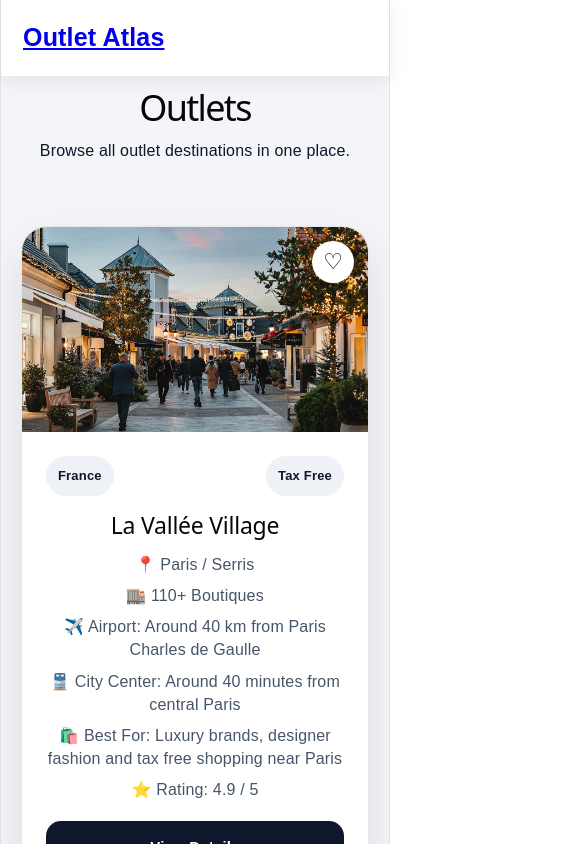
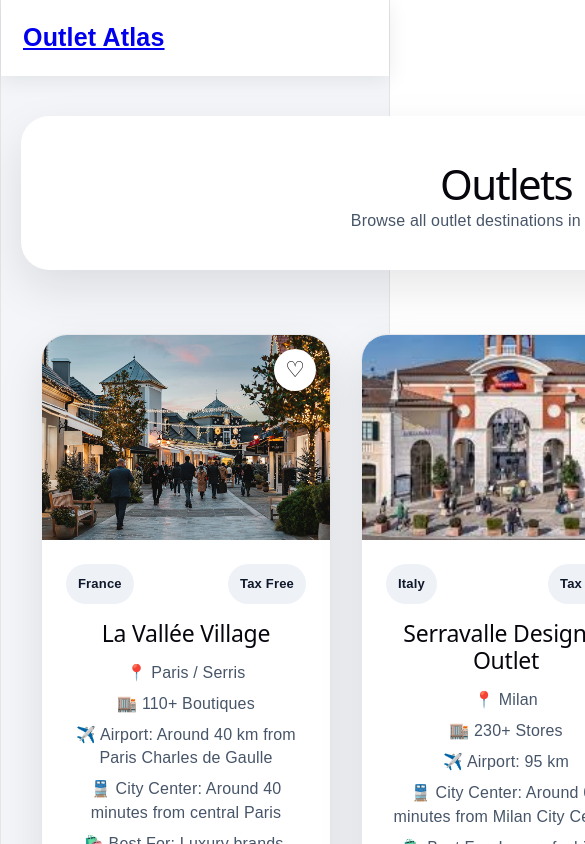
Before and after one commit to emirhandmr93/outlet-atlas, a React (Vite) app: page /outlets in a window 390 px wide. Shown: the top 844 px of the page, 585 px wide, since content can reach past the window. Built offline with nearby package versions, Linux system fonts and the light colour scheme.

Commit message:
Improve countries page and country filtering

```diff
--- a/src/App.css
+++ b/src/App.css
@@ -535,3 +535,119 @@
               background: #111827 !important;
               color: white;
               }
+              .page-container {
+                max-width: 1240px;
+                margin: 0 auto;
+                padding: 40px 20px;
+                }
+
+                .content-page {
+                background: white;
+                padding: 36px;
+                border-radius: 28px;
+                box-shadow: 0 18px 45px rgba(15, 23, 42, 0.1);
+                width: 100%;
+                }
+
+                .countries-grid {
+                margin-top: 30px;
+                display: grid;
+                grid-template-columns: repeat(3, 1fr) ;
+                gap: 20px;
+              }
+
+
+
+                .content-page h1 {
+                font-size: 42px;
+                margin-bottom: 12px;
+                }
+
+                .content-page p {
+                color: #475569;
+                line-height: 1.7;
+                }
+
+                .countries-grid {
+                margin-top: 28px;
+                display: grid;
+                grid-template-columns: repeat(auto-fit, minmax(220px, 1fr));
+                gap: 20px;
+                }
+
+                .country-card {
+                text-decoration: none;
+                color: #0f172a;
+                background: #f8fafc;
+                border: 1px solid #e2e8f0;
+                padding: 24px;
+                border-radius: 22px;
+                transition: 0.25s;
+                }
+
+                .country-card:hover {
+                transform: translateY(-6px);
+                box-shadow: 0 18px 45px rgba(15, 23, 42, 0.13);
+                background: white;
+                }
+
+                .country-card h3 {
+                font-size: 24px;
+                margin-bottom: 8px;
+                }
+                .countries-page {
+                  max-width: 1240px;
+                  margin: 0 auto;
+                  padding: 50px 20px;
+                  }
+
+                  .countries-content {
+                  background: white;
+                  padding: 42px;
+                  border-radius: 28px;
+                  box-shadow: 0 18px 45px rgba(15, 23, 42, 0.1);
+                  }
+
+                  .countries-content h1 {
+                  font-size: 44px;
+                  margin-bottom: 12px;
+                  }
+
+                  .countries-content p {
+                  color: #475569;
+                  }
+
+                  .country-list-grid {
+                  margin-top: 32px;
+                  display: grid;
+                  grid-template-columns: repeat(3, 1fr);
+                  gap: 22px;
+                  }
+
+                  .country-list-card {
+                  text-decoration: none;
+                  color: #0f172a;
+                  background: #f8fafc;
+                  border: 1px solid #e2e8f0;
+                  padding: 28px;
+                  border-radius: 22px;
+                  transition: 0.25s;
+                  }
+
+                  .country-list-card:hover {
+                    transform: translateY(-8px) scale(1.02);
+                    background: white;
+                    border-color: #111827;
+                    box-shadow: 0 20px 50px rgba(15, 23, 42, 0.15);
+                    }
+
+                  .country-list-card h3 {
+                  font-size: 24px;
+                  margin-bottom: 8px;
+                  }
+
+                  @media (max-width: 800px) {
+                  .country-list-grid {
+                  grid-template-columns: 1fr;
+                  }
+                  }
--- a/src/pages/Countries.jsx
+++ b/src/pages/Countries.jsx
@@ -1,32 +1,34 @@
+import { Link } from "react-router";
 import { outlets } from "../data/outlets";
 
 function Countries() {
 const countries = [...new Set(outlets.map((outlet) => outlet.country))];
 
 return (
-<main className="page-container">
-<section className="content-page">
+<main className="countries-page">
+<section className="countries-content">
 <h1>Countries</h1>
+<p>Browse outlet destinations by country.</p>
 
+<div className="country-list-grid">
+{countries.map((country) => {
+const outletCount = outlets.filter(
+(outlet) => outlet.country === country
+).length;
+
+return (
+<Link
+to={`/outlets?country=${country}`}
+className="country-list-card"
+key={country}
+>
+<h3>{country}</h3>
 <p>
-Browse outlet destinations by country.
+{outletCount} {outletCount === 1 ? "outlet" : "outlets"}
 </p>
-
-<div className="countries-grid">
-{countries.map((country) => (
-<div className="country-card" key={country}>
-<h3>{country}</h3>
-
-<p>
-{
-outlets.filter(
-(outlet) => outlet.country === country
-).length
-}{" "}
-outlets
-</p>
-</div>
-))}
+</Link>
+);
+})}
 </div>
 </section>
 </main>
--- a/src/pages/Outlets.jsx
+++ b/src/pages/Outlets.jsx
@@ -1,20 +1,37 @@
+import { useSearchParams } from "react-router";
 import { outlets } from "../data/outlets";
 import OutletCard from "../components/OutletCard";
 import { translations } from "../i18n/translations";
 
 function Outlets() {
+const [searchParams] = useSearchParams();
+const selectedCountry = searchParams.get("country");
+
 const language = localStorage.getItem("language") || "en";
 const t = translations[language];
+
+const filteredOutlets = selectedCountry
+? outlets.filter((outlet) => outlet.country === selectedCountry)
+: outlets;
 
 return (
 <main className="page-container">
 <section className="content-page">
-<h1>{t.navOutlets}</h1>
-<p>Browse all outlet destinations in one place.</p>
+<h1>
+{selectedCountry
+? `${selectedCountry} ${t.navOutlets}`
+: t.navOutlets}
+</h1>
+
+<p>
+{selectedCountry
+? `Browse outlet destinations in ${selectedCountry}.`
+: "Browse all outlet destinations in one place."}
+</p>
 </section>
 
 <section className="outlets">
-{outlets.map((outlet) => (
+{filteredOutlets.map((outlet) => (
 <OutletCard
 key={outlet.name}
 outlet={outlet}
```
